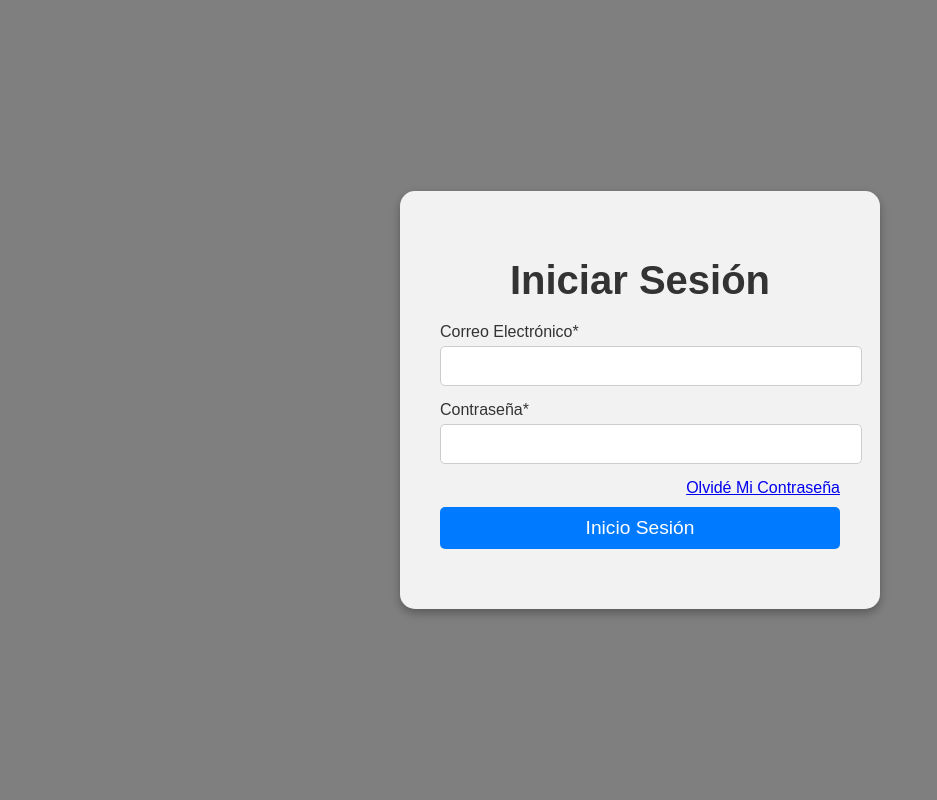
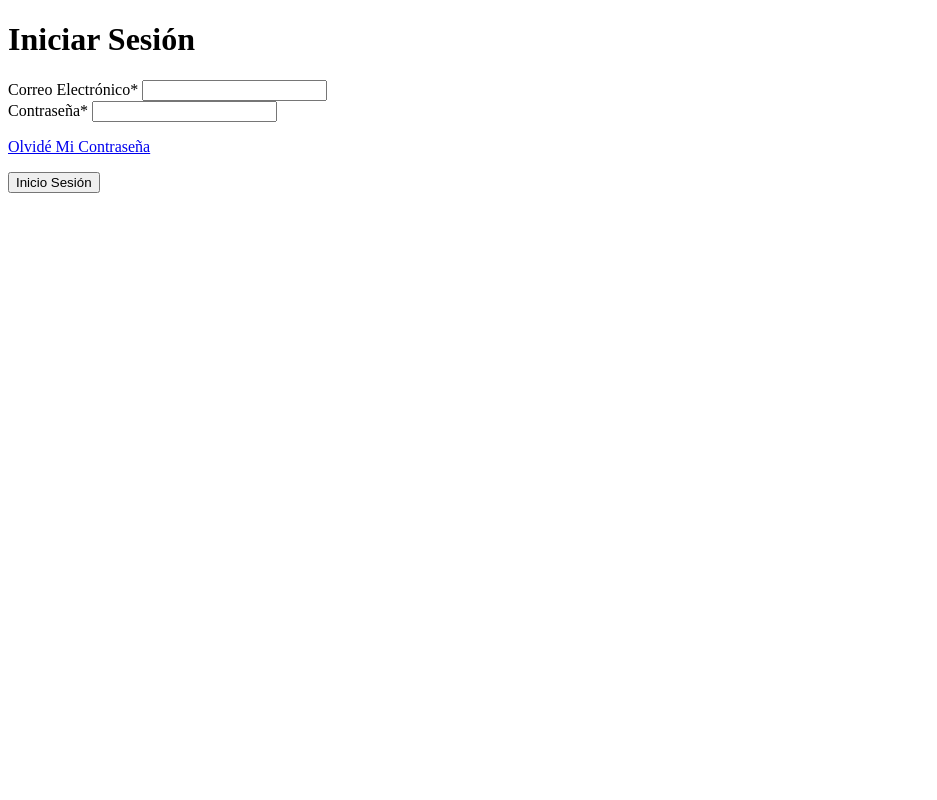
Before and after one commit to JuanantonioPeregrina/gestion_comanda, a Django app: page /inicio-sesion/ in a window 1280 px wide. Shown: the whole page, without its empty margins (0-937 px from the left). Run offline with Django 5.2, Linux system fonts and the light colour scheme.

Commit message:
Inicios Sseión funcional

```diff
--- a/mcnolo/app/templates/app/InicioSesion.html
+++ b/mcnolo/app/templates/app/InicioSesion.html
@@ -4,164 +4,33 @@
     <meta charset="UTF-8">
     <meta name="viewport" content="width=device-width, initial-scale=1.0">
     <title>Iniciar Sesión</title>
-    <style>
-        /* General Body Styles */
-        body {
-            margin: 0;
-            padding: 0;
-            font-family: 'Arial', sans-serif;
-            background-size: cover;
-            background-position: center;
-            display: flex;
-            justify-content: center;
-            align-items: center;
-            height: 100vh;
-            position: relative;
-        }
 
-        /* Overlay to darken the background for readability */
-        .overlay {
-            position: absolute;
-            top: 0;
-            left: 0;
-            width: 100%;
-            height: 100%;
-            background-color: rgba(0, 0, 0, 0.5);
-            z-index: 1;
-        }
-
-        /* Form container */
-        .form {
-            z-index: 2;
-            text-align: center;
-            background-color: rgba(255, 255, 255, 0.9);
-            padding: 40px;
-            border-radius: 15px;
-            box-shadow: 0px 4px 10px rgba(0, 0, 0, 0.3);
-            width: 400px; /* Added width for better layout */
-        }
-
-        /* Menu styling */
-        .menu {
-            margin-bottom: 20px;
-        }
-
-        /* Title styling */
-        .menu h1 {
-            font-size: 2.5rem;
-            color: #333;
-            margin-bottom: 20px;
-            font-weight: bold;
-        }
-
-        /* Field wrap styles */
-        .field-wrap {
-            margin: 15px 0;
-            text-align: left;
-        }
-
-        .field-wrap label {
-            display: block;
-            margin-bottom: 5px;
-            color: #333;
-        }
-
-        .field-wrap input {
-            width: 100%;
-            padding: 10px;
-            border: 1px solid #ccc;
-            border-radius: 5px;
-            font-size: 1rem;
-        }
-
-        /* Button styles */
-        .button {
-            background-color: #007BFF;
-            color: white;
-            border: none;
-            padding: 10px 20px;
-            font-size: 1.2rem;
-            cursor: pointer;
-            border-radius: 5px;
-            transition: background-color 0.3s ease, transform 0.2s ease;
-            width: 100%; /* Full width for the button */
-        }
-
-        .button:hover {
-            background-color: #0056b3;
-            transform: scale(1.05);
-        }
-
-        /* Forgot password styling */
-        .forgot {
-            margin: 10px 0;
-            text-align: right;
-        }
-
-        /* Add some responsive styles */
-        @media (max-width: 600px) {
-            .menu h1 {
-                font-size: 2rem;
-            }
-
-            .button {
-                padding: 10px 15px;
-                font-size: 1rem;
-            }
-        }
-    </style>
 </head>
 <body>
-    <!--<video autoplay loop muted playsinline style="position: absolute; width: 100%; left: 0; top: 0; height: 100%; object-fit: cover; z-index: -1;">
-        <source src="media/videofondo.mp4" type="video/mp4">
-        Tu navegador no soporta videos.
-    </video>-->
-
     <div class="overlay"></div>
     <div class="form">
-        <div class="tab-content">
-            <div id="signup">
-                <!-- Formulario de registro (opcional, puede ser activado si es necesario)
-                <h1>Darse de Alta</h1>
-                <form action="/" method="post">
-                    <div class="top-row">
-                        <div class="field-wrap">
-                            <label> Nombre<span class="req">*</span> </label>
-                            <input type="text" required autocomplete="off"/>
+        <div class="menu">
+            <h1>Iniciar Sesión</h1>
+            <form action="{% url 'inicio_sesion' %}" method="post">
+                {% csrf_token %}
+
+                <!-- Mensajes de error -->
+                {% if messages %}
+                    <div class="messages">
+                        {% for message in messages %}
+                            <p style="color: red;">{{ message }}</p>
+                        {% endfor %}
                     </div>
-
-                        <div class="field-wrap">
-                            <label> Apellido<span class="req">*</span> </label>
-                            <input type="text" required autocomplete="off"/>
-                        </div>
-                    </div>
+                {% endif %}
 
                 <div class="field-wrap">
                     <label> Correo Electrónico<span class="req">*</span> </label>
-                        <input type="email" required autocomplete="off"/>
+                    <input type="email" name="email" required autocomplete="off"/>
                 </div>
 
                 <div class="field-wrap">
                     <label> Contraseña<span class="req">*</span> </label>
-                        <input type="password" required autocomplete="off"/>
-                    </div>
-                    <button type="submit" class="button button-block">Darse de Alta</button>
-                </form>
-                -->
-            </div>
-
-            <div id="login">
-                <div class="menu">
-                    <h1>Iniciar Sesión</h1>
-                    <form action="/" method="post">
-                        <div class="field-wrap">
-                            <label> Correo Electrónico<span class="req">*</span> </label>
-                            <input type="email" required autocomplete="off"/>
-                        </div>
-
-                        <div class="field-wrap">
-                            <label> Contraseña<span class="req">*</span> </label>
-                            <input type="password" required autocomplete="off"/>
+                    <input type="password" name="password" required autocomplete="off"/>
                 </div>
 
                 <p class="forgot"><a href="#"> Olvidé Mi Contraseña</a></p>
@@ -169,7 +38,5 @@
             </form>
         </div>
     </div>
-        </div><!-- tab-content -->
-    </div><!-- /form -->
 </body>
 </html>
--- a/mcnolo/app/views.py
+++ b/mcnolo/app/views.py
@@ -1,10 +1,28 @@
-from django.shortcuts import render # type: ignore
+from django.shortcuts import render, redirect
+from django.contrib.auth import authenticate, login
+from django.contrib import messages
 
+# Página principal
 def index(request):
     return render(request, 'app/index.html')
 
+# Vista de inicio de sesión
 def inicio_sesion(request):
+    if request.method == 'POST':
+        email = request.POST.get('email')
+        password = request.POST.get('password')
+
+        # Autenticar el usuario con el email y contraseña
+        user = authenticate(request, username=email, password=password)
+
+        if user is not None:
+            login(request, user)
+            return redirect('pagina_principal')
+        else:
+            messages.error(request, 'Correo o contraseña incorrectos')
+
     return render(request, 'app/inicioSesion.html')
 
+# Página mostrada cuando el usuario ha iniciado sesión
 def pagina_principal(request):
     return render(request, 'app/paginaPrincipal.html')
```
Lines whose indentation alone changed are shown as unchanged.
